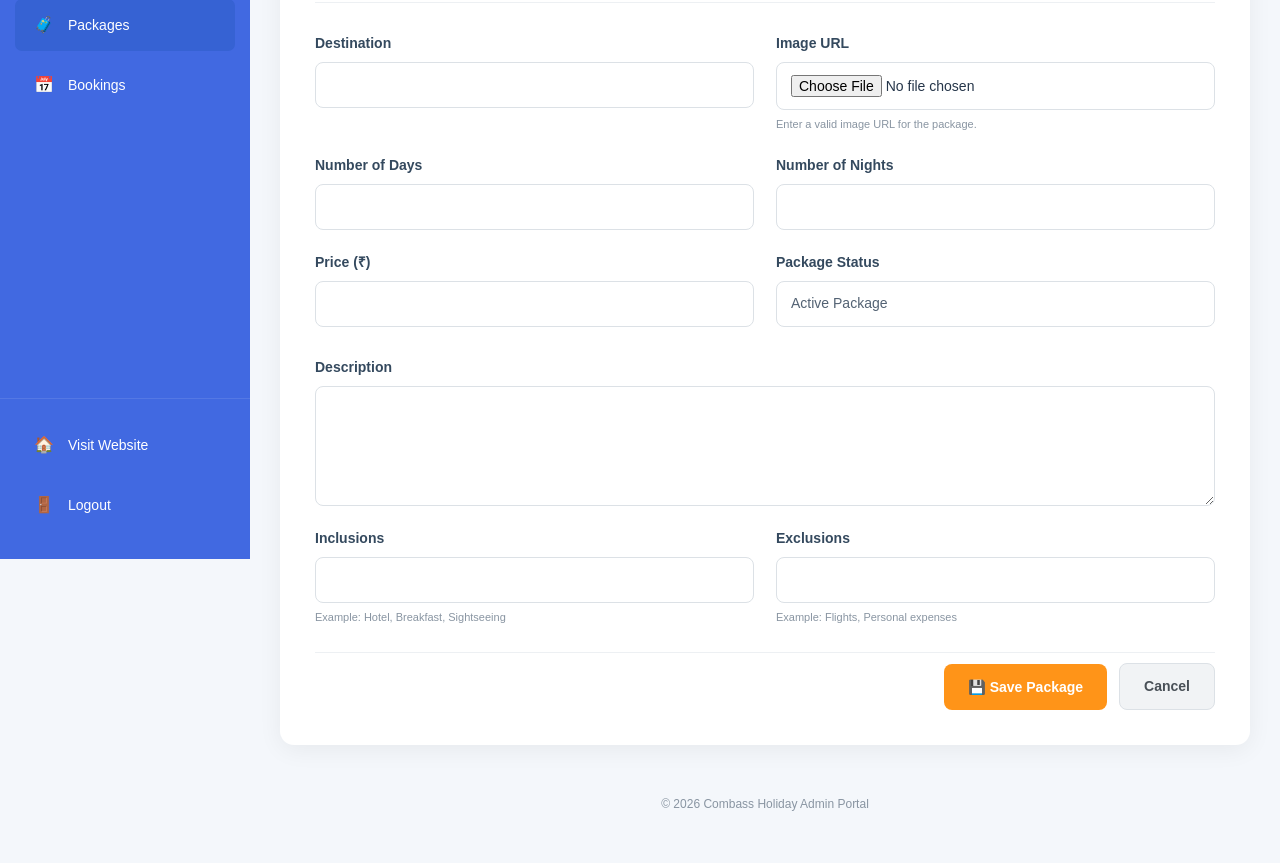
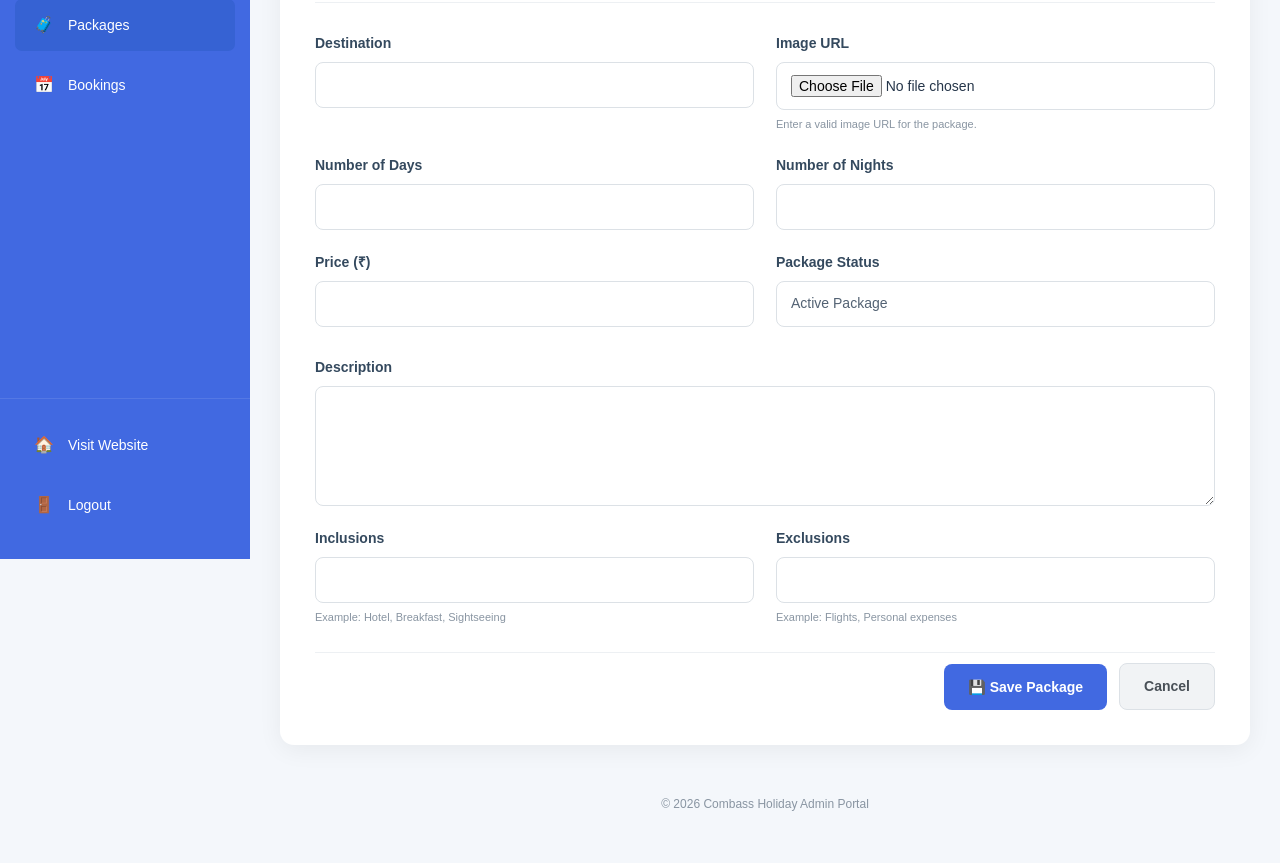
Before and after one commit to ANUPRABHAN/Travel-Agency, a Django app: template templates/add_package.html in a window 1280 px wide. Shown: the part 241-1104 px from the top of the page. Run offline with Django 3.2, Linux system fonts and the light colour scheme; the template is opened without the code that fills it, so the values that code supplies are empty, except form fields; tables that the repository leaves empty hold one stand-in row (values such as "Sample post"); form fields are guessed from the names that the template uses.

Commit message:
Update package form styling

```diff
--- a/static/css/add_package.css
+++ b/static/css/add_package.css
@@ -342,7 +342,7 @@
 
     border: none;
 
-    background: #ff9418;
+    background: #4169E1;
 
     color: white;
 
@@ -351,7 +351,7 @@
 
 .save-btn:hover {
 
-    background: #df7600;
+    background: #173c5c;
 
     transform: translateY(-2px);
 
```
